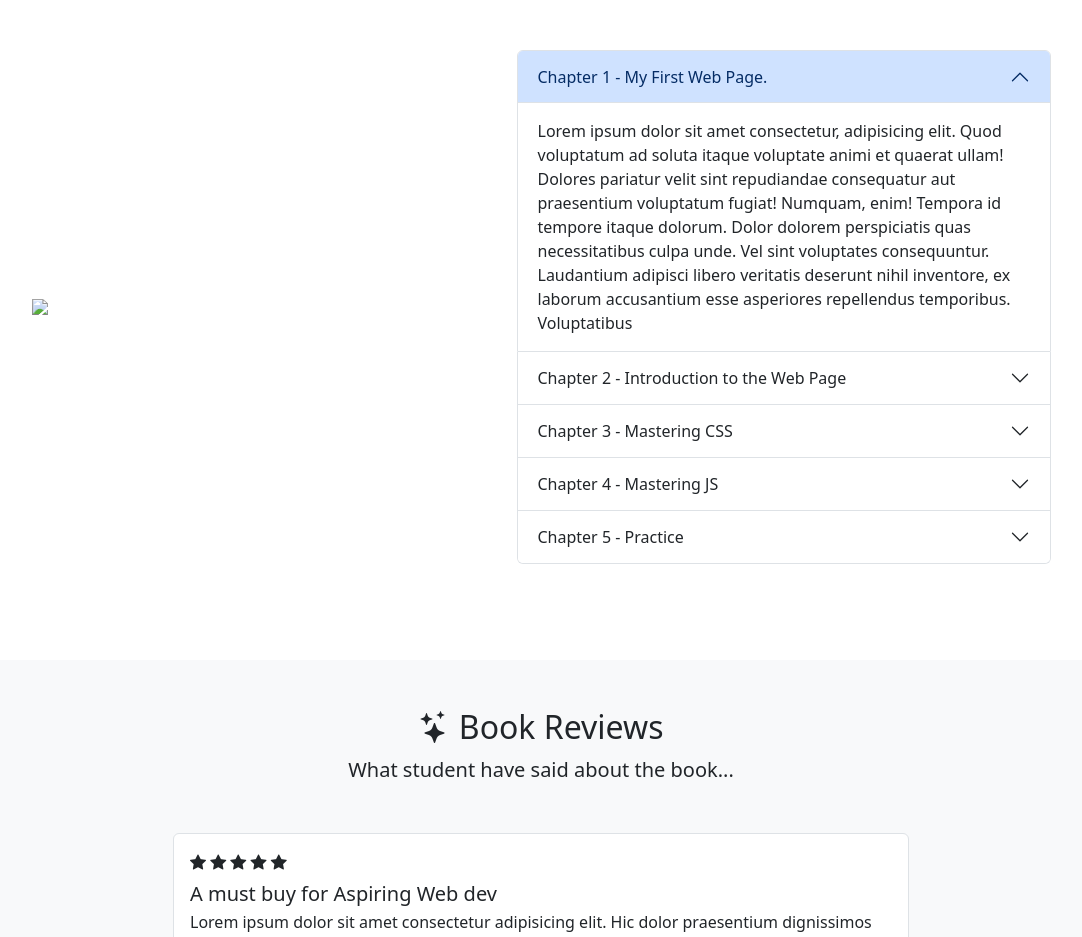
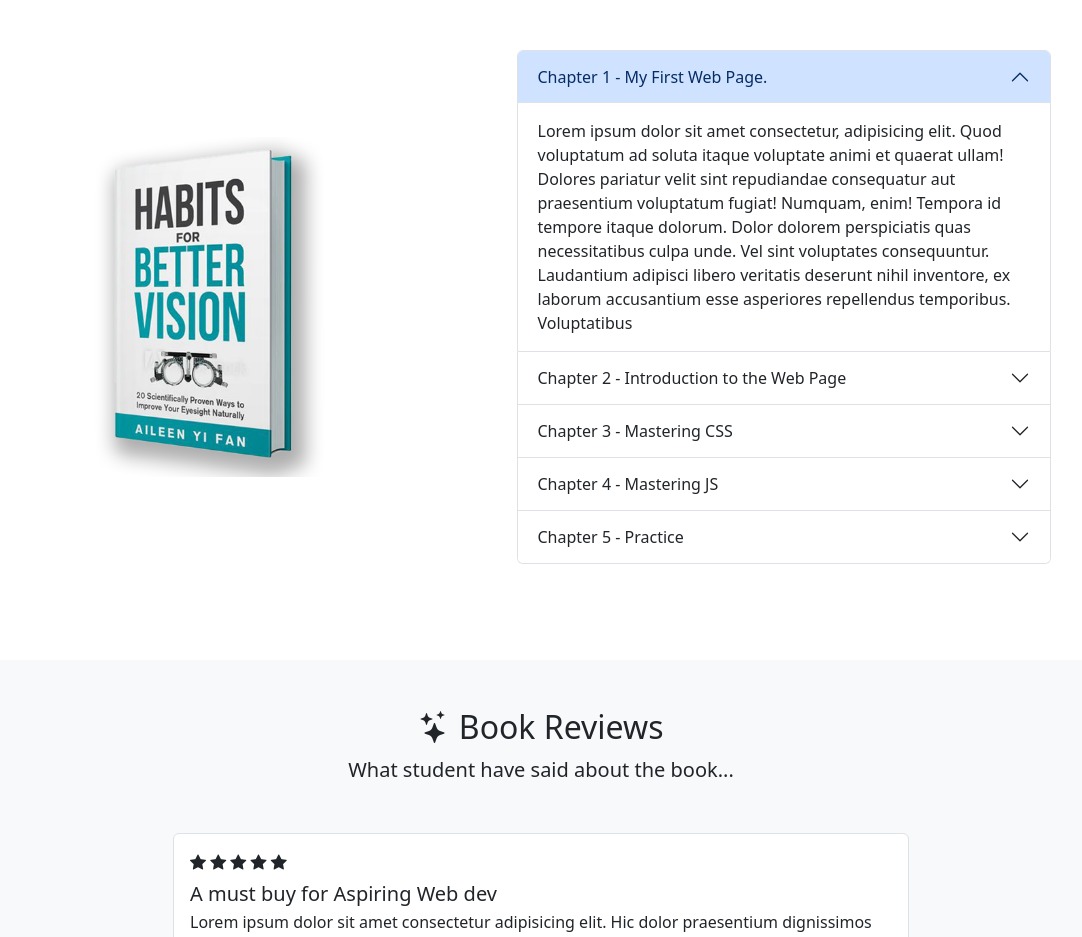
Before and after one commit to Erick-Timothy/eBook-site, a plain HTML site: page index.html in a window 1280 px wide. Shown: the part 1560-2497 px from the top of the page, without its empty margins (99-1181 px from the left). Drawn offline with nearby package versions, Linux system fonts and the light colour scheme.

Commit message:
20231212 | Second Commit
Placing book cover(ebook.png)

```diff
--- a/index.html
+++ b/index.html
@@ -161,7 +161,7 @@
         </div>
         <div class="row my-5 g-5 justify-content-around align-items-center">
           <div class="col-6 col-lg-4">
-            <img src="/assets/ebook.png" class="img-fluid" ebook />
+            <img src="ebook.png" class="img-fluid" ebook />
           </div>
 
           <div class="col-lg-6">
```
